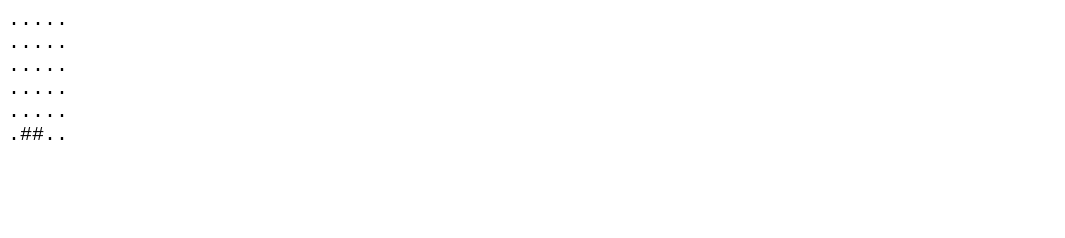
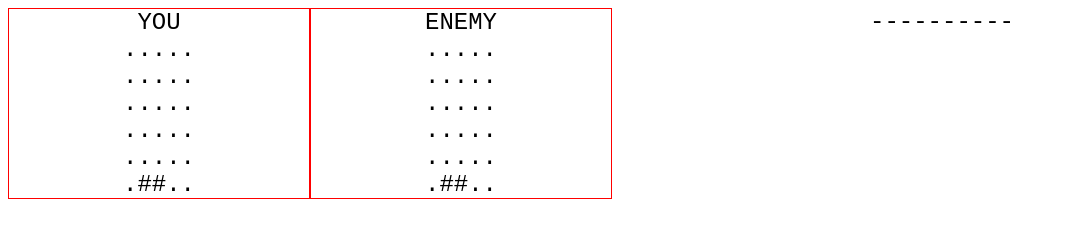
Before and after one commit to filewalkwithme/m140byt.es, a website: page test.html in a window 1280 px wide. Shown: the whole page, without its empty margins (0-1065 px from the left). Drawn offline with Linux system fonts and the light colour scheme.

Commit message:
Lado a lado

```diff
--- a/test.html
+++ b/test.html
@@ -1,15 +1,25 @@
 <html>
-<style>body{ font-family: monospace; font-size: 20px}</style>
-<div id="output"></div>
+  <style>
+    div { width: 300px; border: 1px solid red; float: left}
+    body { font-family: monospace; text-align: center; font-size:24; }
+  </style>
+
+  <div id="output1"></div>
+
+  <div id="output2"></div>
+  ----------
 </html>
 
+
 <script>
-var t =
-function(a,b,c,d,e){return d+=c,e=a|b<<d,d<0|a&b<<d&&(a=e=parseInt((a|b<<c).toString(d=32).replace(/v/,""),d),b=new Date%2?1:3),[a,b,d,e]}
+var t = function(a,b,c,d,e){
+    return d+=c,e=a|b<<d,d<0|a&b<<d&&(a=e=parseInt((a|b<<c).toString(d=32).replace(/v/,""),d),b=new Date%2?1:3),[a,b,d,e]
+}
 
 // Controller and Display
 
-var out = document.getElementById("output");
+var out1 = document.getElementById("output1");
+var out2 = document.getElementById("output2");
 
 var board = 0,
     block = 3,
@@ -17,7 +27,6 @@ var board = 0,
     display;
 
 function update(offset){
-
   var txt = "",
     result = t(board,block,position, offset);
 
@@ -33,7 +42,8 @@ function update(offset){
     if(i%5 == 0) txt+= "<br>";
   }
 
-  out.innerHTML = txt;
+  out1.innerHTML = "YOU<br>"+txt;
+  out2.innerHTML = "ENEMY<br>"+txt;
 }
 
 update(0);
@@ -59,5 +69,4 @@ function loop(){
 }
 
 loop();
-
 </script>
```
